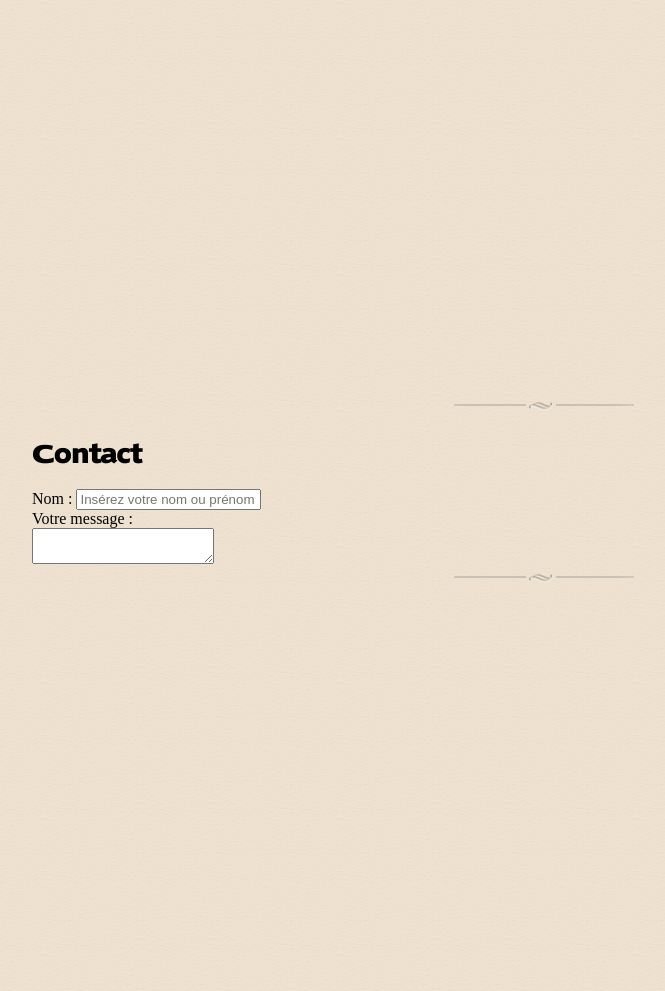
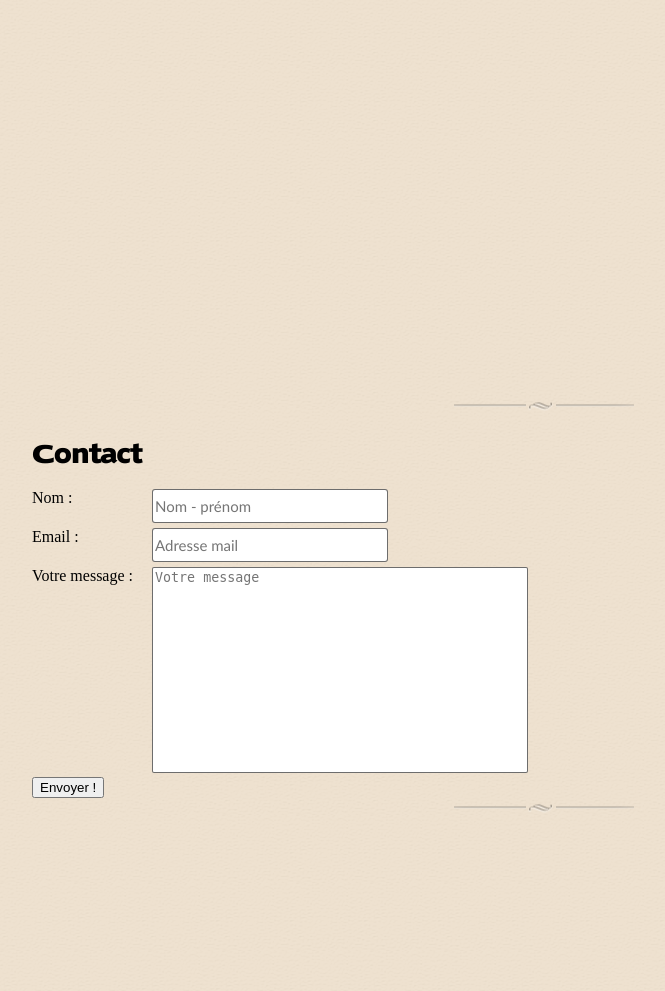
Before and after one commit to DCKT/dckt.github.com, a PHP site: page / in a window 1280 px wide. Shown: the part 3809-4800 px from the top of the page, without its empty margins (96-761 px from the left). Run offline with PHP 8.4, Linux system fonts and the light colour scheme.

Commit message:
Add some features

```diff
--- a/css/style.css
+++ b/css/style.css
@@ -766,6 +766,10 @@ section #contents3 #real div.wall-right {
   min-height: 270px;
   margin-top: -280px;
   margin-left: 540px;
+  -webkit-border-radius: 2px;
+  -moz-border-radius: 2px;
+  -o-border-radius: 2px;
+  border-radius: 2px;
   margin-bottom: 50px;
 }
 section #contents5 #follow ul {
@@ -788,3 +792,30 @@ section #contents5 #follow ul li#git {
   float: left;
   margin-right: 3px;
 }
+section #contents6 #cont form label {
+  float: left;
+  width: 120px;
+}
+section #contents6 #cont form input[type="text"],
+section #contents6 #cont form input[type="mail"] {
+  width: 230px;
+  height: 30px;
+  margin-bottom: 5px;
+  -webkit-border-radius: 3px;
+  -moz-border-radius: 3px;
+  -o-border-radius: 3px;
+  border-radius: 3px;
+  font-family: "Calibri";
+  font-size: 15px;
+  border: 1px solid rgba(48, 48, 48, 0.7);
+}
+section #contents6 #cont form textarea {
+  width: 370px;
+  height: 200px;
+  resize: none;
+  -webkit-border-radius: 2px;
+  -moz-border-radius: 2px;
+  -o-border-radius: 2px;
+  border-radius: 2px;
+  border: 1px solid rgba(48, 48, 48, 0.7);
+}
--- a/index.html
+++ b/index.html
@@ -221,9 +234,13 @@
 					<h1>Contact</h1>
 					<form action="mail.php" method="post" name="contact">
 						<label for="nom">Nom :</label>
-						<input type="text" placeHolder="Insérez votre nom ou prénom" id="nom" name="nom"required /><br />
+						<input type="text" placeHolder="Nom - prénom" id="nom" name="nom"required /><br />
+						<label for="mail">Email :</label>
+						<input type="mail" placeHolder="Adresse mail" /><br />
 						<label for="message">Votre message :</label>
-						<br /><textarea id="message" name="message"></textarea>
+						<textarea placeHolder="Votre message" id="message" name="message"></textarea>
+						<br />
+						<input type="submit" value="Envoyer !" />
 					</form>
 				</div>
 				<div class="border-bottom">&nbsp;</div>
--- a/js/script.js
+++ b/js/script.js
@@ -2,6 +2,22 @@ $(document).ready(function() {
 	var tmp, content;
 	mov = 500;
 	essai =false;
+
+
+
+	$("div.wall-left table tr td").click(function(e){
+		e.preventDefault();
+		var element = $(this);
+		var title = element.data('title');
+		var link = element.data('link');
+		var description = element.data('description');
+		var tag = element.data('tag');
+
+		$("div.wall-right h3").text(title);
+		$("div.wall-right a").text(link).attr('href',link);
+		$("div.wall-right p").text(description);
+		$("div.wall-right small").text(tag);
+	});
 
 	$("table#table-test tr td").mouseenter(function(){
 		element = $(this);
--- a/style.less
+++ b/style.less
@@ -224,6 +224,7 @@ section {
 				min-height: 270px;
 				margin-top: -280px;
 				margin-left: 540px;
+				.border-radius(2px);
 				margin-bottom: 50px;
 			}
 		}
@@ -249,4 +250,28 @@ section {
 		}
 	}
 
+	#contents6 {
+		#cont {
+			form {
+				label { float:left; width:120px;}
+				input[type="text"],input[type="mail"] {
+					width:230px;
+					height:30px;
+					margin-bottom: 5px;
+					.border-radius(3px);
+					font-family: "Calibri";
+					font-size: 15px;
+					border: 1px solid rgba(48,48,48,0.7);
+				}
+				textarea {
+					width:370px;
+					height:200px;
+					resize:none;
+					.border-radius(2px);
+					border: 1px solid rgba(48,48,48,0.7);
+				}
+			}
+		}
+	}
+
 }
```
Also changed, not shown: other parts of index.html (+28 -15 lines), js/script-ck.js (+1 -1 lines), images/real/dopro.png (added), images/real/dowith.jpg (added).
